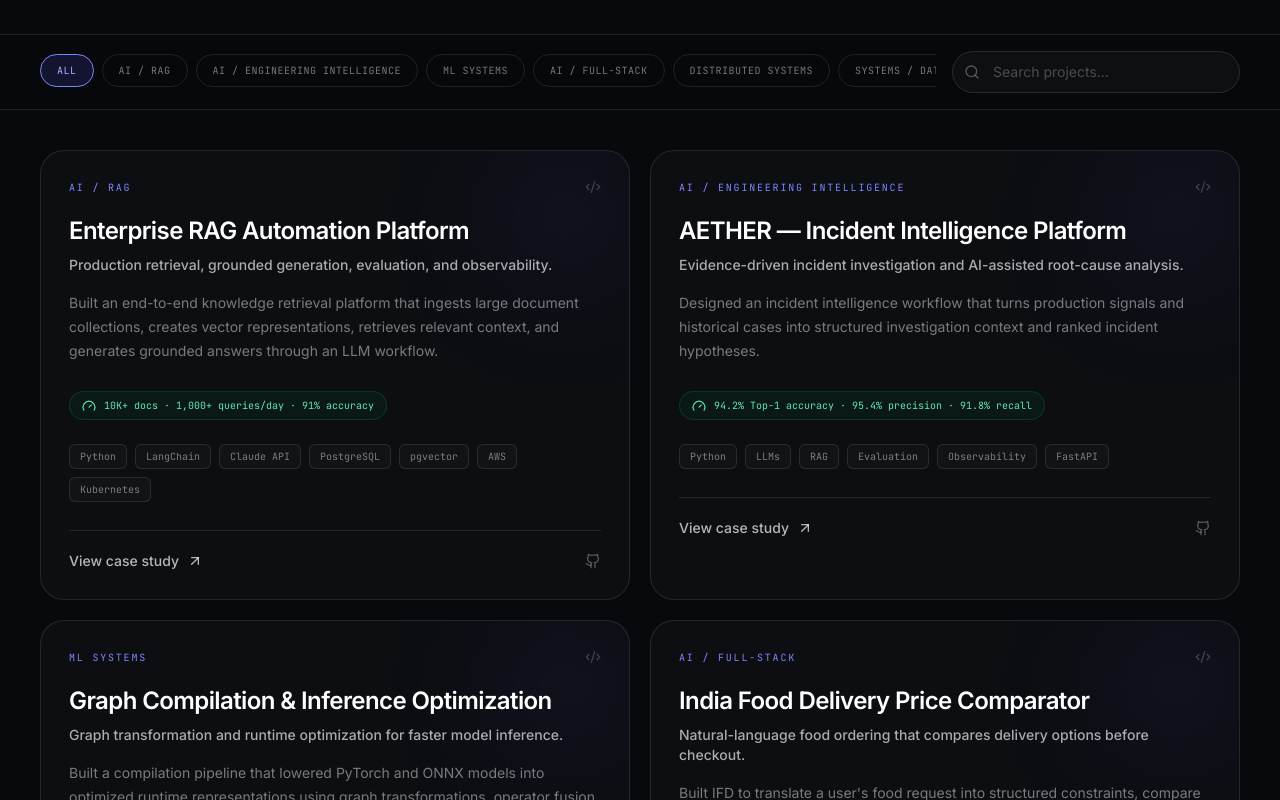
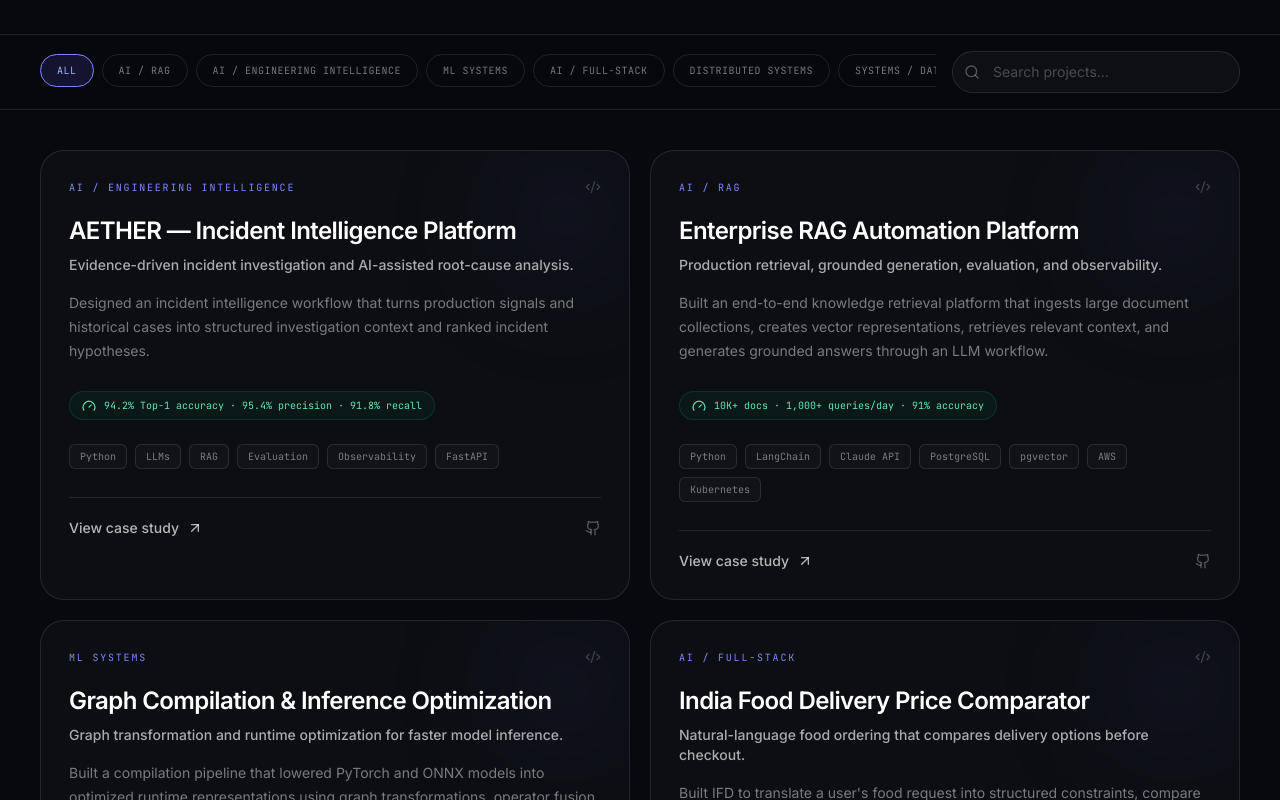
Before and after one commit to lokesh8286235/Portfolio, a React (Vite) app: page / in a window 1280 px wide. Shown: the part 523-1323 px from the top of the page. Built offline with nearby package versions, Linux system fonts and the light colour scheme.

Commit message:
Refine projects-only portfolio hierarchy

```diff
--- a/src/components/Projects.tsx
+++ b/src/components/Projects.tsx
@@ -17,6 +17,17 @@ type Project = {
 
 const PROJECTS: Project[] = [
   {
+    title: "AETHER — Incident Intelligence Platform",
+    category: "AI / Engineering Intelligence",
+    tagline: "Evidence-driven incident investigation and AI-assisted root-cause analysis.",
+    description: "Designed an incident intelligence workflow that turns production signals and historical cases into structured investigation context and ranked incident hypotheses.",
+    metric: "94.2% Top-1 accuracy · 95.4% precision · 91.8% recall",
+    tech: ["Python", "LLMs", "RAG", "Evaluation", "Observability", "FastAPI"],
+    architecture: ["Incident intake", "Signal normalization", "Evidence retrieval", "Reasoning workflow", "Structured RCA output", "Evaluation loop"],
+    impact: ["Evaluated across 840 real production cases.", "Focused outputs on evidence and reproducible investigation steps.", "Included false-positive and recall tracking for model evaluation."],
+    github: "https://github.com/lokesh8286235/incident-intelligence-platform"
+  },
+  {
     title: "Enterprise RAG Automation Platform",
     category: "AI / RAG",
     tagline: "Production retrieval, grounded generation, evaluation, and observability.",
@@ -26,17 +37,6 @@ const PROJECTS: Project[] = [
     architecture: ["Document ingestion", "Chunking + embeddings", "pgvector retrieval", "Top-k context selection", "Claude generation", "Prometheus monitoring"],
     impact: ["Improved answer accuracy from 78% to 91%.", "Reduced manual lookup time by 40%.", "Maintained 99.9% uptime in production."],
     github: "https://github.com/lokesh8286235/enterprise-rag-automation-platform"
-  },
-  {
-    title: "AETHER — Incident Intelligence Platform",
-    category: "AI / Engineering Intelligence",
-    tagline: "Evidence-driven incident investigation and AI-assisted root-cause analysis.",
-    description: "Designed an incident intelligence workflow that turns production signals and historical cases into structured investigation context and ranked incident hypotheses.",
-    metric: "94.2% Top-1 accuracy · 95.4% precision · 91.8% recall",
-    tech: ["Python", "LLMs", "RAG", "Evaluation", "Observability", "FastAPI"],
-    architecture: ["Incident intake", "Signal normalization", "Evidence retrieval", "Reasoning workflow", "Structured RCA output", "Evaluation loop"],
-    impact: ["Evaluated across 840 real production cases.", "Focused outputs on evidence and reproducible investigation steps.", "Included false-positive and recall tracking for model evaluation."],
-    github: "https://github.com/lokesh8286235/incident-intelligence-platform"
   },
   {
     title: "Graph Compilation & Inference Optimization",
```
